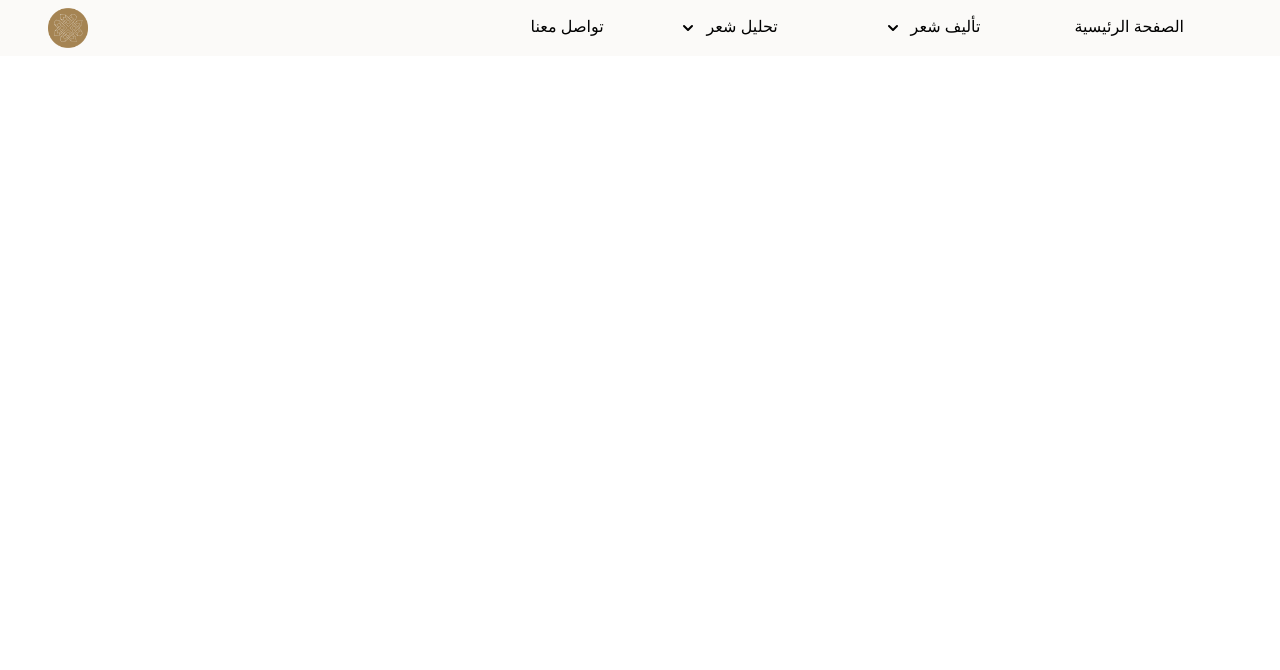
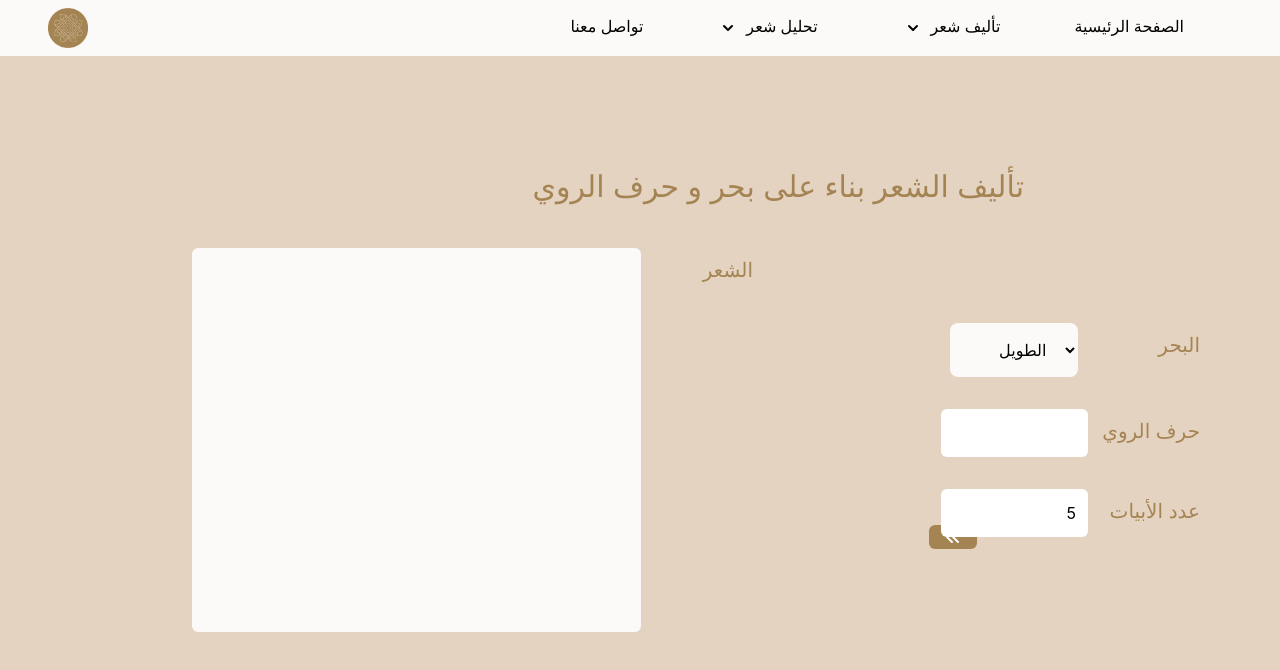
Before and after one commit to wadjih-bencheikh18/arabicthon-front, a React (Create React App) app: page /rawi in a window 1280 px wide. Shown: the top 670 px of the page. Built offline with nearby package versions, Linux system fonts and the light colour scheme.

Commit message:
delete ba7r

```diff
--- a/src/App.js
+++ b/src/App.js
@@ -10,7 +10,7 @@ import { ChoiceTa7lil } from "./sections/ChoiceTa7lil";
 import LastWord from "./components/Functional/LastWord";
 import Analyse from "./components/Functional/Analyse";
 import Subject from "./components/Functional/Subject";
-import Ba7rAndRawi from "./components/Functional/Ba7rAndRawi";
+import Rawi from "./components/Functional/Rawi";
 import AddTachkil from "./components/Functional/AddTachkil";
 import Aroud from "./components/Functional/Aroud";
 import Ta9ti3 from "./components/Functional/Ta9ti3";
@@ -54,8 +54,8 @@ function App() {
           <Route path="/mawdo3">
             <Subject />
           </Route>
-          <Route path="/ba7rRawi">
-            <Ba7rAndRawi />
+          <Route path="/rawi">
+            <Rawi />
           </Route>
 
           {/* ta7lil */}
--- a/src/components/Functional/Ba7rAndRawi.jsx
+++ b/src/components/Functional/Rawi.jsx
@@ -4,8 +4,8 @@ import { useState } from "react";
 import axios from "axios";
 import Load from "../../pics/load.svg";
 import BackURL from "./Backend";
-export default function WaznAndRawi() {
-  const [data, setData] = useState({ meter:"الطويل",sujet:"" });
+export default function Rawi() {
+  const [data, setData] = useState({ meter: "الطويل", sujet: "" });
   const [load, setLoad] = useState(false);
   return (
     <div className="h-screen flex flex-col justify-center">
@@ -19,7 +19,9 @@ export default function WaznAndRawi() {
               البحر
             </div>
             <select
-              onChange={({target})=>{setData((data) => ({ ...data, meter:target.value }))  }}
+              onChange={({ target }) => {
+                setData((data) => ({ ...data, meter: target.value }));
+              }}
               className="rounded-lg text-right bg-[#FBFAF8] w-32 p-4"
             >
               <option value="الطويل">الطويل</option>
@@ -58,17 +60,14 @@ export default function WaznAndRawi() {
             setValue={(lines) => {
               setLoad(true);
               axios
-                .post(
-                  BackURL+"/poemGeneration",
-                  {
+                .post(BackURL + "/poemGeneration", {
                   params: {
                     lines,
                     rhyme: data.rhyme,
                     meter: data.meter,
                     sujet: data.sujet,
                   },
-                  }
-                )
+                })
                 .then((response) => {
                   let result = response.data;
                   setData((data) => ({ ...data, result }));
--- a/src/components/Navbar/Ta2lifDropDown.jsx
+++ b/src/components/Navbar/Ta2lifDropDown.jsx
@@ -4,7 +4,7 @@ import { useState } from "react";
 export default function Ta2lifDropDown() {
   const [open, setOpen] = useState(false);
   const sections = [
-    { name: "بحر و حرف الروي", link: "/ba7rRawi" },
+    { name: "حرف الروي", link: "/rawi" },
     { name: "موضوع", link: "/mawdo3" },
     { name: "صورة", link: "/soura" },
     { name: "إكمال كلمة", link: "/ikmalKalima" },
--- a/src/components/Navbar/Ta7lilDropDown.jsx
+++ b/src/components/Navbar/Ta7lilDropDown.jsx
@@ -10,6 +10,7 @@ export default function Ta7lilDropDown() {
     { name: "التقطيع", link: "/ta9ti3" },
     { name: "التفعيلات", link: "/taf3ilat" },
     { name: "البحر بالتشكيل", link: "/ba7rTachkil" },
+    { name: "حسب الطلب", link: "/analyseFull" },
   ];
 
   const Ta7lilLinks = sections.map((section, key) => (
@@ -34,7 +35,7 @@ export default function Ta7lilDropDown() {
       {/* Ta2lif links */}
       <nav
         className={`flex flex-col transition-all duration-1000 ease-in-out overflow-hidden items-end bg-[#FBFAF8] px-5 ${
-          open ? "h-44 transform py-4" : "h-0"
+          open ? "h-48 transform py-4" : "h-0"
         }`}
       >
         {Ta7lilLinks}
--- a/src/sections/ChoiceTa2lif.jsx
+++ b/src/sections/ChoiceTa2lif.jsx
@@ -5,9 +5,9 @@ export function ChoiceTa2lif() {
   const [index, setIndex] = useState(undefined);
   const functionalities = [
     {
-      short: "بحر و حرف الروي",
-      long: "تأليف الشعر بناء على بحر و حرف الروي",
-      link: "/ba7rRawi",
+      short: "حرف الروي",
+      long: "تأليف الشعر بناء على حرف الروي",
+      link: "/rawi",
     },
     {
       short: "موضوع",
--- a/src/sections/ChoiceTa7lil.jsx
+++ b/src/sections/ChoiceTa7lil.jsx
@@ -4,11 +4,6 @@ import { ChevronDoubleLeftIcon } from "@heroicons/react/solid";
 export function ChoiceTa7lil() {
   const [index, setIndex] = useState(undefined);
   const functionalities = [
-    {
-      short: "حسب الطلب",
-      long: "التعرف على خصائص الشعر حسب الطلب",
-      link: "/analyseFull",
-    },
     {
       short: "البحر دون تشكيل",
       long: "التعرف على بحر شعر دون تشكيل",
@@ -39,6 +34,11 @@ export function ChoiceTa7lil() {
       short: "البحر بالتشكيل",
       long: "التعرف على بحر شعر بتشكيل",
       link: "/ba7rTachkil",
+    },
+    {
+      short: "حسب الطلب",
+      long: "التعرف على خصائص الشعر حسب الطلب",
+      link: "/analyseFull",
     },
   ];
   return (
```
Lines whose indentation alone changed are shown as unchanged.
